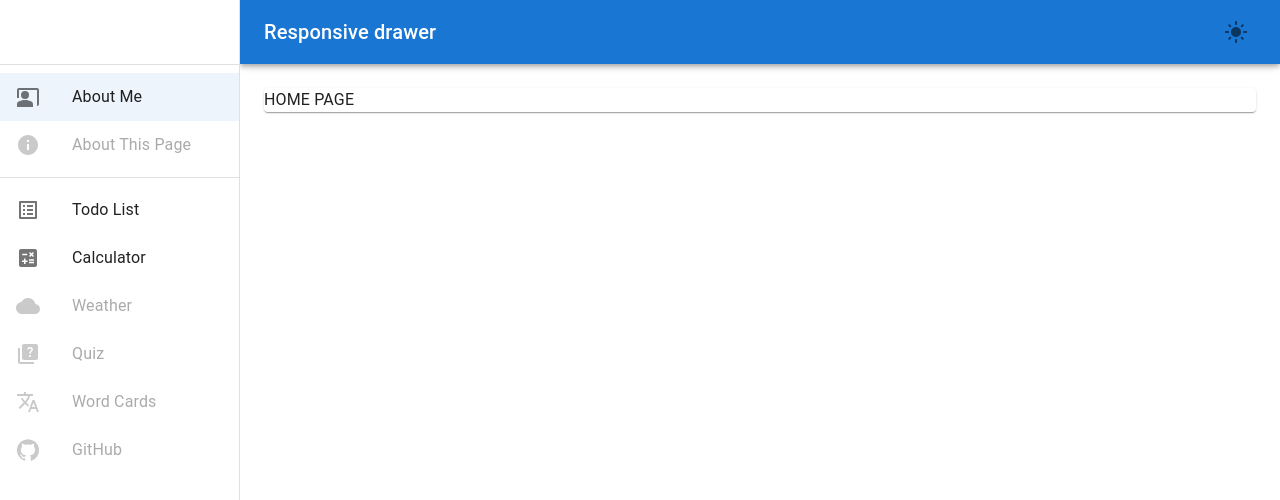
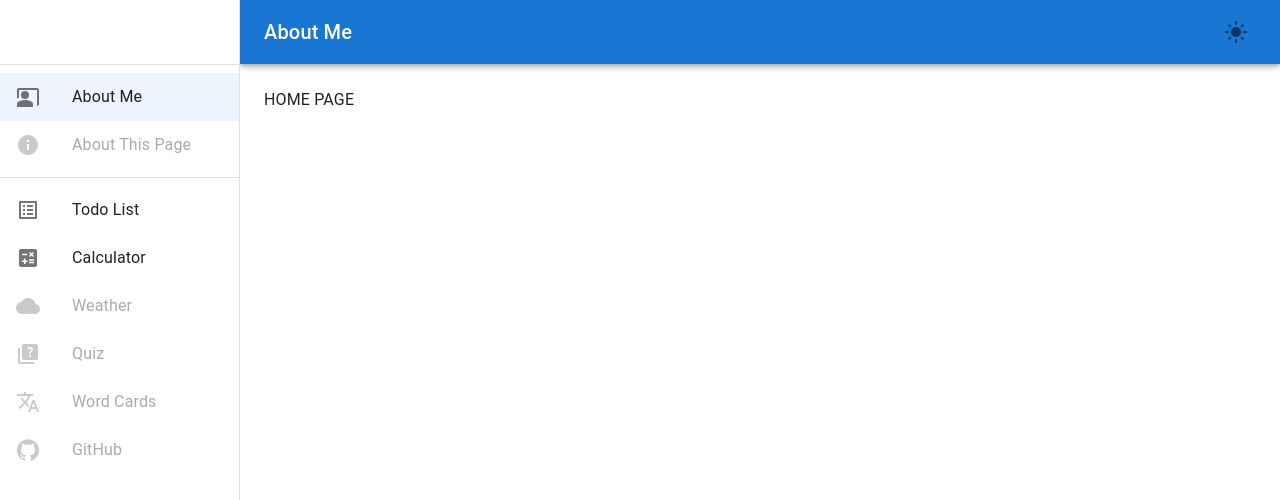
Before and after one commit to MaksimAndreevich/portfolio, a Next.js app: page / in a window 1280 px wide. Shown: the top 500 px of the page. Built offline with nearby package versions, Linux system fonts and the light colour scheme.

Commit message:
main content

```diff
--- a/app/layout.tsx
+++ b/app/layout.tsx
@@ -1,21 +1,17 @@
-"use client";
-
 import Box from "@mui/material/Box";
 import CssBaseline from "@mui/material/CssBaseline";
-import Toolbar from "@mui/material/Toolbar";
-// import type { Metadata } from "next";
+import type { Metadata } from "next";
 import * as React from "react";
-import { StoresProvider, stores } from "./lib/stores";
 import AppBar from "./ui/AppBar";
+import MainContent from "./ui/MainContent";
 import Navigation from "./ui/Navigation";
 import ThemeRegistry from "./ui/ThemeRegistry";
-import { drawerWidth } from "./ui/constants";
 import "./ui/global.css";
 
-// export const metadata: Metadata = {
-//   title: "Portfolio",
-//   description: "About Maxim Efimov",
-// };
+export const metadata: Metadata = {
+  title: "Portfolio",
+  description: "Portfolio site by Maxim Efimov",
+};
 
 export default function RootLayout({
   children,
@@ -25,28 +21,16 @@ export default function RootLayout({
   return (
     <html lang="en">
       <body>
-        <StoresProvider value={stores}>
         <ThemeRegistry options={{ key: "mui" }}>
-            <Box sx={{ display: "flex" }}>
+          <Box sx={{ display: "flex", height: "100vh" }}>
             <CssBaseline />
             <AppBar />
 
             <Navigation />
 
-              <Box
-                component="main"
-                sx={{
-                  flexGrow: 1,
-                  p: 3,
-                  width: { sm: `calc(100% - ${drawerWidth}px)` },
-                }}
-              >
-                <Toolbar />
-                {children}
-              </Box>
+            <MainContent>{children}</MainContent>
           </Box>
         </ThemeRegistry>
-        </StoresProvider>
       </body>
     </html>
   );
--- /dev/null
+++ b/app/lib/helpers.ts
@@ -0,0 +1,10 @@
+import linksProjectPages from "../ui/sideBarContent/links";
+
+export const getPageName = (path: string): string => {
+  if (path === "/") return "About Me";
+  if (path === "/about-this-page") return "About This Page";
+
+  const currentPage = linksProjectPages.find((link) => link.href === path);
+
+  return currentPage?.name || "";
+};
--- a/app/lib/stores/index.ts
+++ b/app/lib/stores/index.ts
@@ -1,3 +1,5 @@
+"use client";
+
 import React from "react";
 import MainStore from "./mainStore";
 
--- a/app/page.tsx
+++ b/app/page.tsx
@@ -1,5 +1,5 @@
-import { Paper } from "@mui/material";
+import { Box } from "@mui/material";
 
 export default function HomePage() {
-  return <Paper>HOME PAGE</Paper>;
+  return <Box>HOME PAGE</Box>;
 }
--- a/app/ui/AppBar/index.tsx
+++ b/app/ui/AppBar/index.tsx
@@ -8,11 +8,14 @@ import IconButton from "@mui/material/IconButton";
 import Toolbar from "@mui/material/Toolbar";
 import Typography from "@mui/material/Typography";
 import { observer } from "mobx-react-lite";
+import { usePathname } from "next/navigation";
+import { getPageName } from "../../lib/helpers";
 import { useStore } from "../../lib/hooks/useStore";
-import { drawerWidth } from "../constants";
+import { DRAWER_WIDTH } from "../constants";
 
 const AppBar = observer(() => {
   const store = useStore("mainStore");
+  const path = usePathname();
 
   const handleDrawerToggle = () => {
     store.toggleMobileOpen();
@@ -26,8 +29,8 @@ const AppBar = observer(() => {
     <MuiAppBar
       position="fixed"
       sx={{
-        width: { sm: `calc(100% - ${drawerWidth}px)` },
-        ml: { sm: `${drawerWidth}px` },
+        width: { sm: `calc(100% - ${DRAWER_WIDTH}px)` },
+        ml: { sm: `${DRAWER_WIDTH}px` },
       }}
     >
       <Toolbar sx={{ justifyContent: "space-between" }}>
@@ -41,7 +44,7 @@ const AppBar = observer(() => {
           <MenuIcon />
         </IconButton>
         <Typography variant="h6" noWrap component="div">
-          Responsive drawer
+          {getPageName(path)}
         </Typography>
         <IconButton aria-label="toggle theme" onClick={handleToggleTheme}>
           {store.modeTheme === "dark" ? <DarkModeIcon /> : <LightModeIcon />}
--- /dev/null
+++ b/app/ui/MainContent/index.tsx
@@ -0,0 +1,21 @@
+import { Box, Paper, Toolbar } from "@mui/material";
+import { DRAWER_WIDTH } from "../constants";
+
+const MainContent = ({ children }: { children: React.ReactNode }) => {
+  return (
+    <Box
+      component="main"
+      sx={{
+        flexGrow: 1,
+        width: { sm: `calc(100% - ${DRAWER_WIDTH}px)` },
+        display: "flex",
+        flexDirection: "column",
+      }}
+    >
+      <Toolbar />
+      <Paper sx={{ p: 3, borderRadius: 0, flexGrow: 1 }}>{children}</Paper>
+    </Box>
+  );
+};
+
+export default MainContent;
--- a/app/ui/Navigation/index.tsx
+++ b/app/ui/Navigation/index.tsx
@@ -1,8 +1,10 @@
+"use client";
+
 import Box from "@mui/material/Box";
 import Drawer from "@mui/material/Drawer";
 import { observer } from "mobx-react-lite";
 import { useStore } from "../../lib/hooks/useStore";
-import { drawerWidth } from "../constants";
+import { DRAWER_WIDTH } from "../constants";
 import sideBarContent from "../sideBarContent";
 
 const Navigation = observer(() => {
@@ -15,7 +17,7 @@ const Navigation = observer(() => {
   return (
     <Box
       component="nav"
-      sx={{ width: { sm: drawerWidth }, flexShrink: { sm: 0 } }}
+      sx={{ width: { sm: DRAWER_WIDTH }, flexShrink: { sm: 0 } }}
     >
       <Drawer
         variant="temporary"
@@ -28,7 +30,7 @@ const Navigation = observer(() => {
           display: { xs: "block", sm: "none" },
           "& .MuiDrawer-paper": {
             boxSizing: "border-box",
-            width: drawerWidth,
+            width: DRAWER_WIDTH,
           },
         }}
       >
@@ -41,7 +43,7 @@ const Navigation = observer(() => {
           display: { xs: "none", sm: "block" },
           "& .MuiDrawer-paper": {
             boxSizing: "border-box",
-            width: drawerWidth,
+            width: DRAWER_WIDTH,
           },
         }}
         open
--- a/app/ui/constants.ts
+++ b/app/ui/constants.ts
@@ -1,3 +1,3 @@
-const drawerWidth = 240;
+const DRAWER_WIDTH = 240;
 
-export { drawerWidth };
+export { DRAWER_WIDTH };
--- a/app/ui/sideBarContent/index.tsx
+++ b/app/ui/sideBarContent/index.tsx
@@ -1,52 +1,10 @@
-import CalculateIcon from "@mui/icons-material/Calculate";
 import CoPresentIcon from "@mui/icons-material/CoPresent";
-import ListAltIcon from "@mui/icons-material/ListAlt";
+import InfoIcon from "@mui/icons-material/Info";
 import Divider from "@mui/material/Divider";
 import List from "@mui/material/List";
 import Toolbar from "@mui/material/Toolbar";
-import SideBarLink, { ISideBarLinkProps } from "../SideBarLink";
-import CloudIcon from "@mui/icons-material/Cloud";
-import QuizIcon from "@mui/icons-material/Quiz";
-import GitHubIcon from "@mui/icons-material/GitHub";
-import InfoIcon from "@mui/icons-material/Info";
-import TranslateIcon from "@mui/icons-material/Translate";
-
-const linksProjectPages: Array<ISideBarLinkProps> = [
-  {
-    name: "Todo List",
-    href: "/todo",
-    icon: <ListAltIcon />,
-  },
-  {
-    name: "Calculator",
-    href: "/calc",
-    icon: <CalculateIcon />,
-  },
-  {
-    name: "Weather",
-    href: "/weather",
-    icon: <CloudIcon />,
-    disabled: true,
-  },
-  {
-    name: "Quiz",
-    href: "/quiz",
-    icon: <QuizIcon />,
-    disabled: true,
-  },
-  {
-    name: "Word Cards",
-    href: "/word-cards",
-    icon: <TranslateIcon />,
-    disabled: true,
-  },
-  {
-    name: "GitHub",
-    href: "/git-hub",
-    icon: <GitHubIcon />,
-    disabled: true,
-  },
-];
+import SideBarLink from "../SideBarLink";
+import linksProjectPages from "./links";
 
 const sideBarContent = (
   <div>
--- /dev/null
+++ b/app/ui/sideBarContent/links.tsx
@@ -0,0 +1,46 @@
+import CalculateIcon from "@mui/icons-material/Calculate";
+import CloudIcon from "@mui/icons-material/Cloud";
+import GitHubIcon from "@mui/icons-material/GitHub";
+import ListAltIcon from "@mui/icons-material/ListAlt";
+import QuizIcon from "@mui/icons-material/Quiz";
+import TranslateIcon from "@mui/icons-material/Translate";
+import { ISideBarLinkProps } from "../SideBarLink";
+
+const linksProjectPages: Array<ISideBarLinkProps> = [
+  {
+    name: "Todo List",
+    href: "/todo",
+    icon: <ListAltIcon />,
+  },
+  {
+    name: "Calculator",
+    href: "/calc",
+    icon: <CalculateIcon />,
+  },
+  {
+    name: "Weather",
+    href: "/weather",
+    icon: <CloudIcon />,
+    disabled: true,
+  },
+  {
+    name: "Quiz",
+    href: "/quiz",
+    icon: <QuizIcon />,
+    disabled: true,
+  },
+  {
+    name: "Word Cards",
+    href: "/word-cards",
+    icon: <TranslateIcon />,
+    disabled: true,
+  },
+  {
+    name: "GitHub",
+    href: "/git-hub",
+    icon: <GitHubIcon />,
+    disabled: true,
+  },
+];
+
+export default linksProjectPages;
```
Lines whose indentation alone changed are shown as unchanged.
